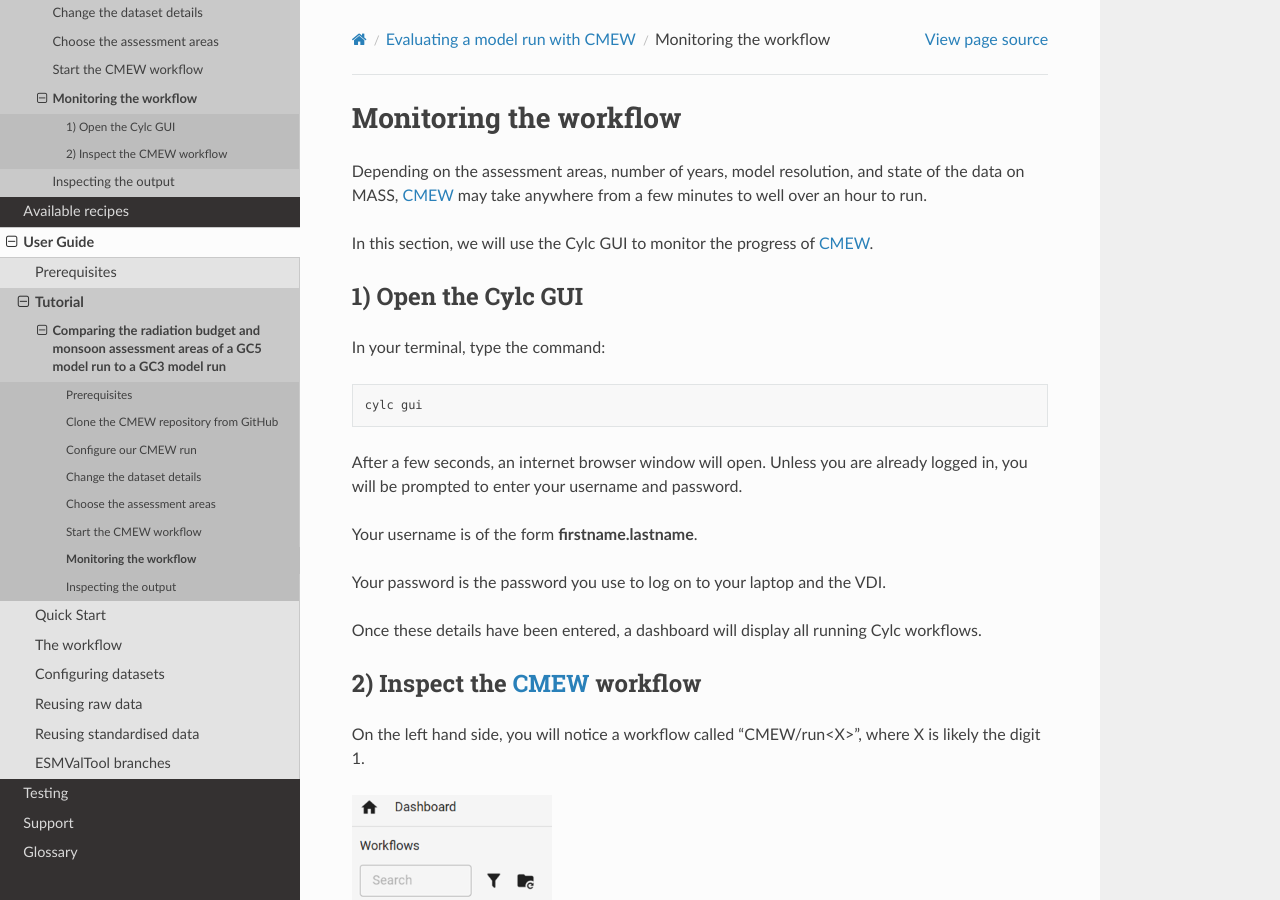
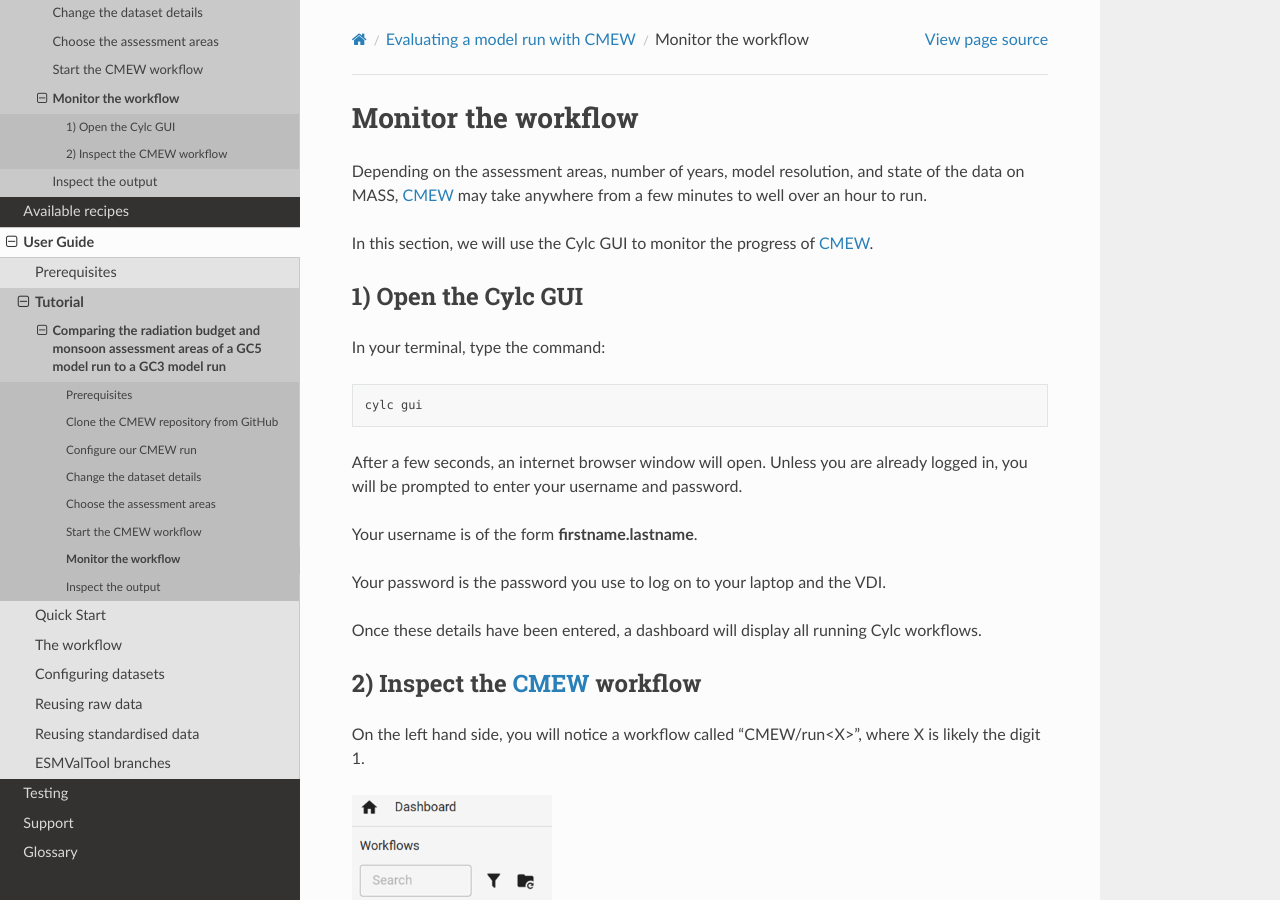
Before and after one commit to MetOffice/CMEW, a Sphinx documentation site: the page built from doc/source/user_guide/tutorial/tutorial_part_5.rst, in a window 1280 px wide and 900 px high. Built offline with Sphinx 7.4.7 and the Read the Docs theme 3.1.0, drawn with Linux system fonts in a browser that asks for light colours.

Commit message:
Change tense

```diff
--- a/doc/source/user_guide/tutorial/tutorial_part_5.rst
+++ b/doc/source/user_guide/tutorial/tutorial_part_5.rst
@@ -3,9 +3,9 @@
 
 .. include:: ../../common.txt
 
-=======================
-Monitoring the workflow
-=======================
+====================
+Monitor the workflow
+====================
 
 Depending on the assessment areas, number of years,
 model resolution, and state of the data on MASS,
--- a/doc/source/user_guide/tutorial/tutorial_part_6.rst
+++ b/doc/source/user_guide/tutorial/tutorial_part_6.rst
@@ -3,9 +3,9 @@
 
 .. include:: ../../common.txt
 
-=====================
-Inspecting the output
-=====================
+==================
+Inspect the output
+==================
 
 |CMEW| outputs images to webpages.
 The style of the pages will be determined by whether the assessment tool was AutoAssess or ESMValTool.
```
